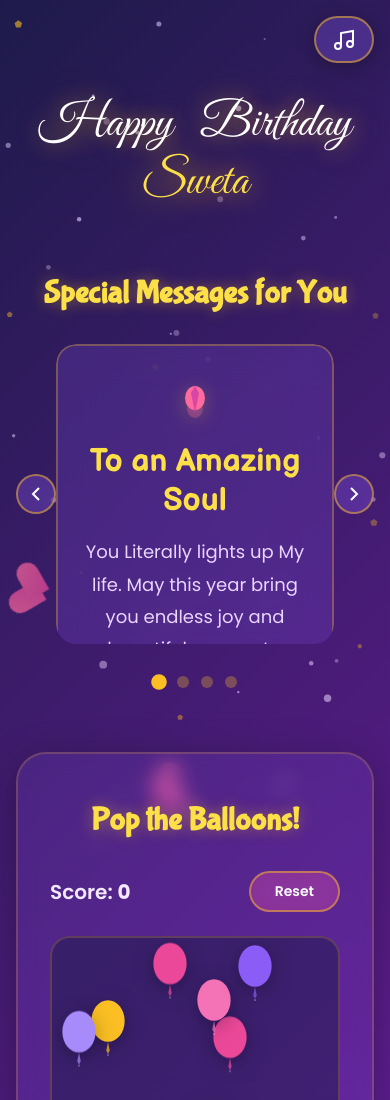
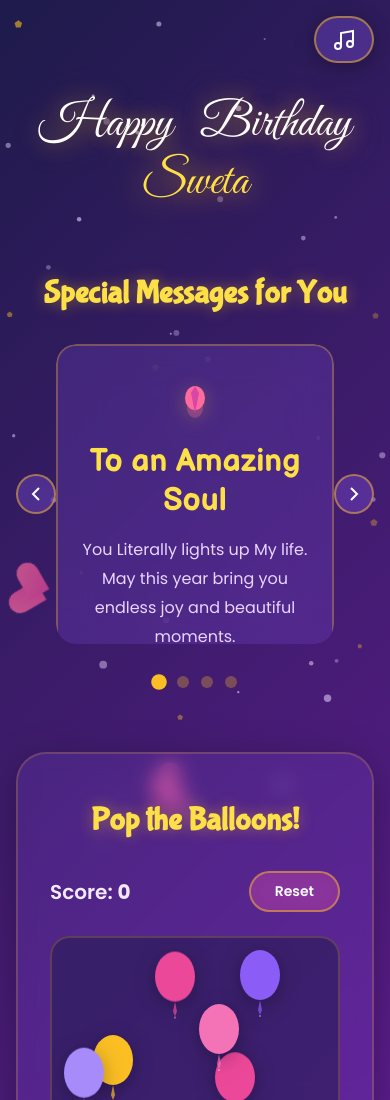
Before and after one commit to vansh011206/Birthday-Page, a plain HTML site: page index.html in a window 390 px wide. Shown: the top 1100 px of the page. Drawn offline with nearby package versions, Linux system fonts and the light colour scheme; a web font is replaced by a local one.

Commit message:
Update index.html

```diff
--- a/index.html
+++ b/index.html
@@ -534,6 +534,16 @@ section {
         width: 40px;
         height: 40px;
     }
+    .message-card p{
+        font-size: 1rem;
+    }
+        .game-area {
+        height: 300px;
+    }
+    .game-balloon {
+        width: 50px;
+        height: 60px;
+    }
 }
 
 /* ============================================
@@ -635,15 +645,7 @@ section {
     display: block;
 }
 
-@media (max-width: 768px) {
-    .game-area {
-        height: 300px;
-    }
-    .game-balloon {
-        width: 50px;
-        height: 60px;
-    }
-}
+
 
 /* ============================================
    PHOTO COLLAGE
```
